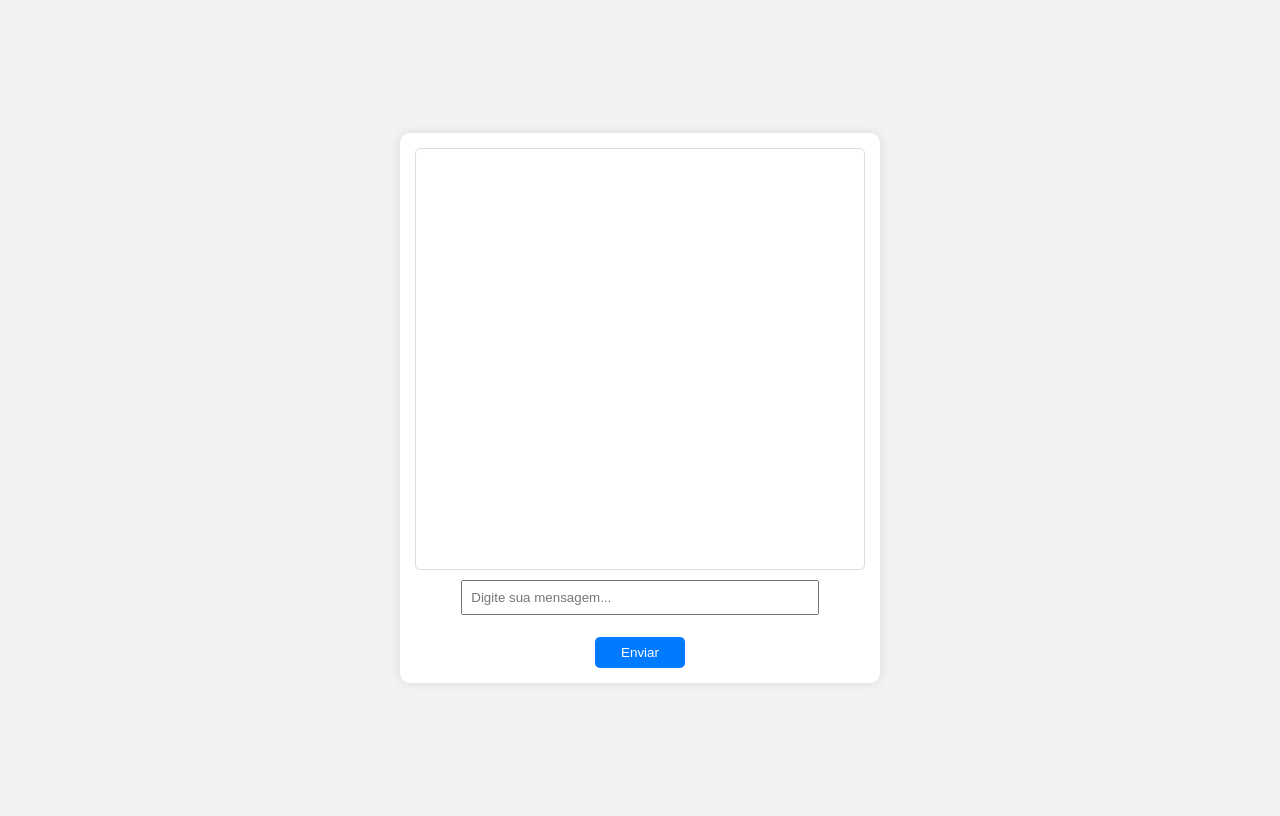
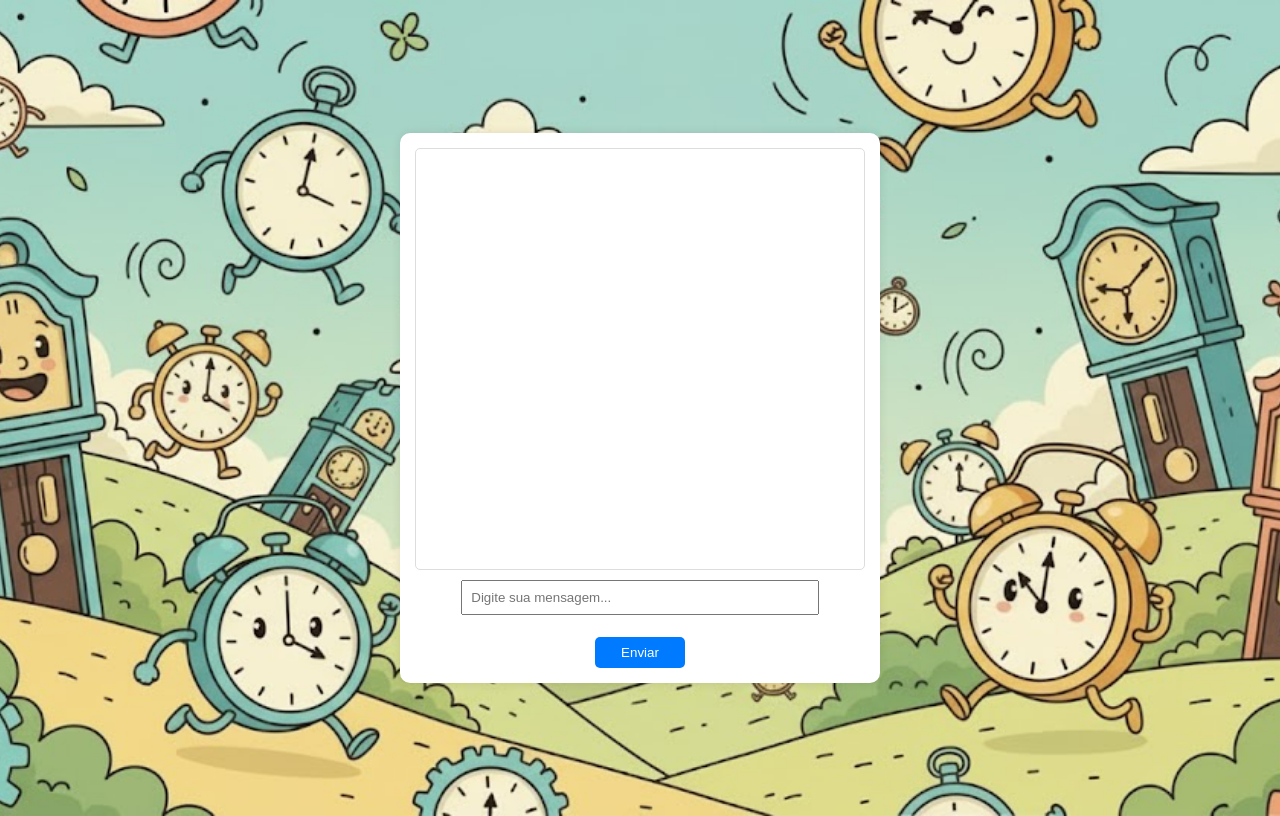
Before and after one commit to binexe1113/PyCHATBOT1, a Flask app: page / in a window 1280 px wide. Run offline with Flask 3, Linux system fonts and the light colour scheme.

Commit message:
Adds background image to the application.
Enhances the visual appeal of the application by adding a background image.

The background image is set to cover the entire screen, prevent tiling, and remain centered.
A line break has also been added to the HTML to fix the display.

```diff
--- a/static/styles.css
+++ b/static/styles.css
@@ -1,12 +1,17 @@
 body {
   font-family: Arial, sans-serif;
-  background: #f2f2f2;
   display: flex;
   justify-content: center;
   align-items: center;
   height: 100vh;
   flex-direction: column; /* stack elements vertically */
   gap: 8px; /* small space between input and button */
+  background-image: url(images/unnamed.jpg);
+  background-image: url('/static/images/unnamed.jpg');
+  background-repeat: no-repeat;     /* prevent tiling */
+  background-size: cover;           /* make it fill the entire screen */
+  background-position: center;      /* keep it centered */
+
 
 }
 
--- a/templates/index.html
+++ b/templates/index.html
@@ -10,7 +10,7 @@
   <div id="chatbox">
     <div id="messages"></div>
     <input id="user-input" type="text" placeholder="Digite sua mensagem..." />
-    <b></b><b></b>
+    <br>
     <button onclick="sendMessage()">Enviar</button>
   </div>
 
```
Also changed, not shown: static/images/unnamed.jpg (added).
